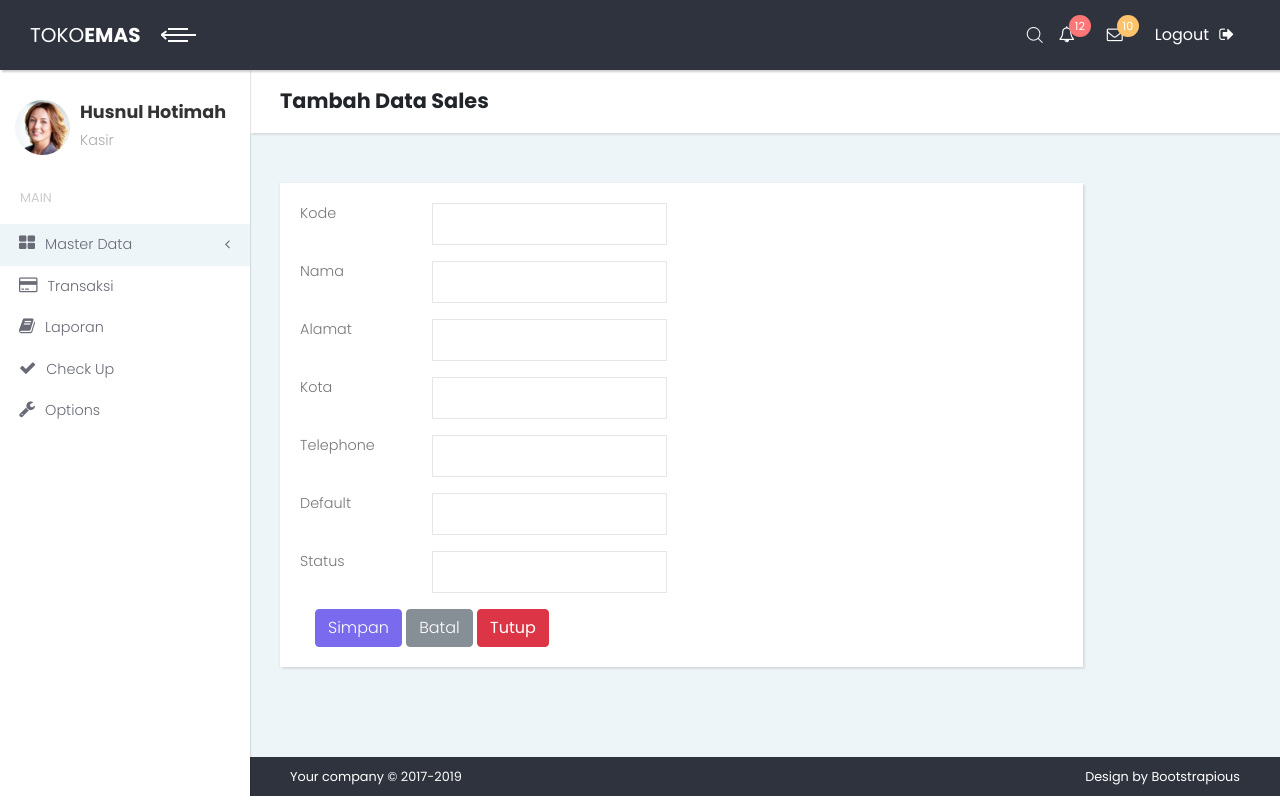
After one commit to husnulsyantik/TokoEmas, a PHP site: page /sales1.php in a window 1280 px wide. The commit adds this page. Run offline with PHP 8.4, Linux system fonts and the light colour scheme; some libraries are stand-ins or nearby versions.

Commit message:
commit tambah data sales, dan import database

```diff
--- /dev/null
+++ b/sales1.php
@@ -0,0 +1,77 @@
+<?php
+    include 'header.php';
+?>
+          <!-- Page Header-->
+          <header class="page-header">
+            <div class="container-fluid">
+              <h2 class="no-margin-bottom">Tambah Data Sales</h2>
+            </div>
+          </header>
+          <!-- Forms Section-->
+          <section class="forms">
+            <div class="container-fluid">
+              <div class="row">
+                <!-- Form tambah data sales -->
+                <div class="col-lg-10">
+                  <div class="card">
+
+                    <div class="card-body">
+                      <form class="form-horizontal"> <!-- pembuatan form -->
+                    <div class="form-group row">
+                      <label class="col-sm-2 form-control-label">Kode </label> <!-- pembuatan label form -->
+                      <div class="col-sm-4">
+                        <input type="text" name="kode" class="form-control form-control-success"> <!-- pembuatan inputan form -->
+                      </div>
+                    </div>
+                      <div class="form-group row">
+                      <label class="col-sm-2 form-control-label">Nama </label>
+                      <div class="col-sm-4">
+                        <input type="text" name="nama" class="form-control form-control-success">
+                      </div>
+                    </div>
+                      <div class="form-group row">
+                      <label class="col-sm-2 form-control-label">Alamat </label>
+                      <div class="col-sm-4">
+                        <input type="text" name="alamat" class="form-control form-control-success">
+                      </div>
+                    </div>
+                      <div class="form-group row">
+                      <label class="col-sm-2 form-control-label">Kota </label>
+                      <div class="col-sm-4">
+                        <input type="text" name="kota" class="form-control form-control-success">
+                      </div>
+                    </div>
+                      <div class="form-group row">
+                      <label class="col-sm-2 form-control-label">Telephone </label>
+                      <div class="col-sm-4">
+                        <input type="number" name="telp" class="form-control form-control-success">
+                      </div>
+                    </div>
+                      <div class="form-group row">
+                      <label class="col-sm-2 form-control-label">Default </label>
+                      <div class="col-sm-4">
+                        <input type="text" name="default" class="form-control form-control-success">
+                      </div>
+                    </div>
+                    <div class="form-group row">
+                      <label class="col-sm-2 form-control-label">Status </label>
+                      <div class="col-sm-4">
+                        <input type="text" name="status" class="form-control form-control-warning">
+                      </div>
+                    </div>
+                    <div class="col-sm-6">
+                      <input type="submit" value="Simpan" class="btn btn-primary"> <!-- pembuatan button submit form-->
+                      <a href="#"><button type="submit" class="btn btn-secondary">Batal</button></a><!-- pembuatan button jika ingin membatalkan form -->
+                      <a href="sales2.php"><input type="button" class="btn btn-danger" value="Tutup"></a><!-- pembuatan button jika ingin menutup form -->
+                    </div>
+                  </form>
+                    </div>
+                  </div>
+                </div>
+              </div>
+            </div>
+          </section>
+
+<?php
+    include 'footer.php';
+?>
--- a/sales2.php
+++ b/sales2.php
@@ -93,10 +93,9 @@ include"header.php"
                          <div class="line"></div>
                         <div class="form-group row">
                           <div class="col-sm-4 offset-sm-3">
-                            <button type="submit" class="btn btn-primary">Tambah</button>
+                            <a href="sales1.php"><button type="submit" class="btn btn-primary">Tambah</button></a>
                             <button type="submit" class="btn btn-xs">Edit</button>
                             <button type="submit" class="btn btn-secondary">Hapus</button>
-
                           </div>
                         </div>
                     </div>
@@ -105,6 +104,7 @@ include"header.php"
                 </div>
           </section>
           <!-- form sales    -->
-                  <?php
+
+<?php
 include"footer.php"
 ?>
```
Also changed, not shown: import_database.php (added, +46 -0 lines).
